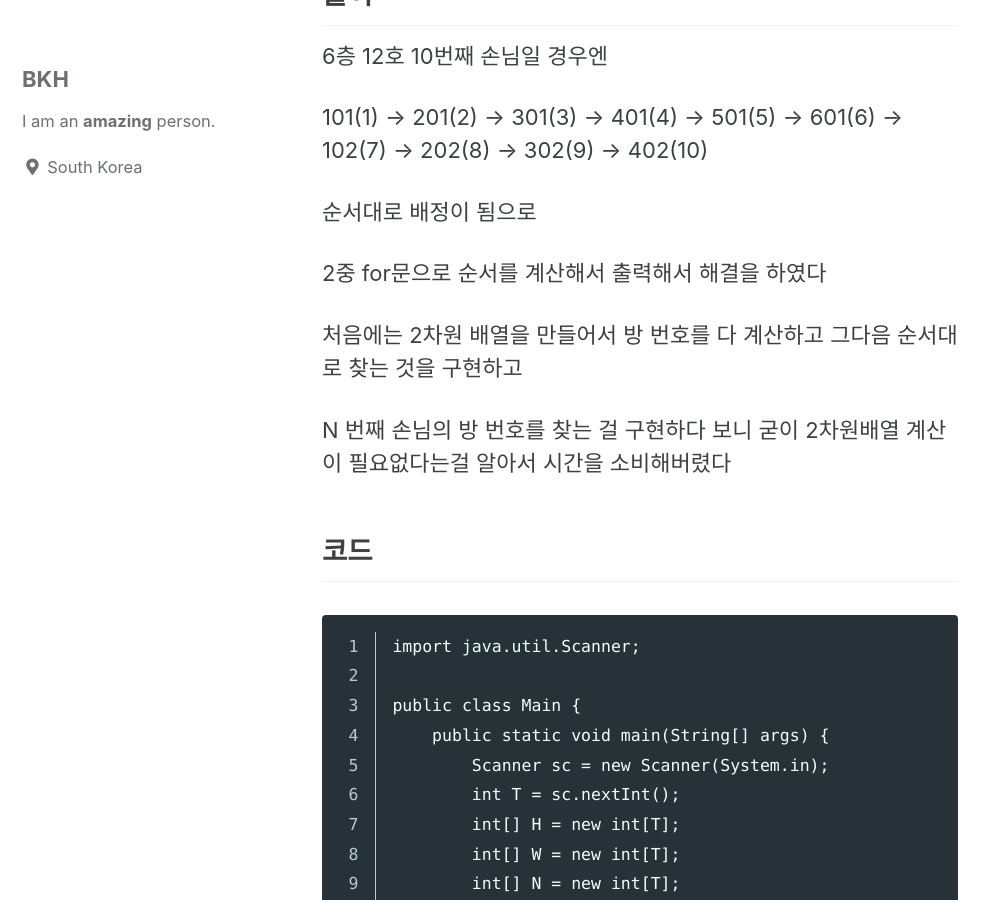
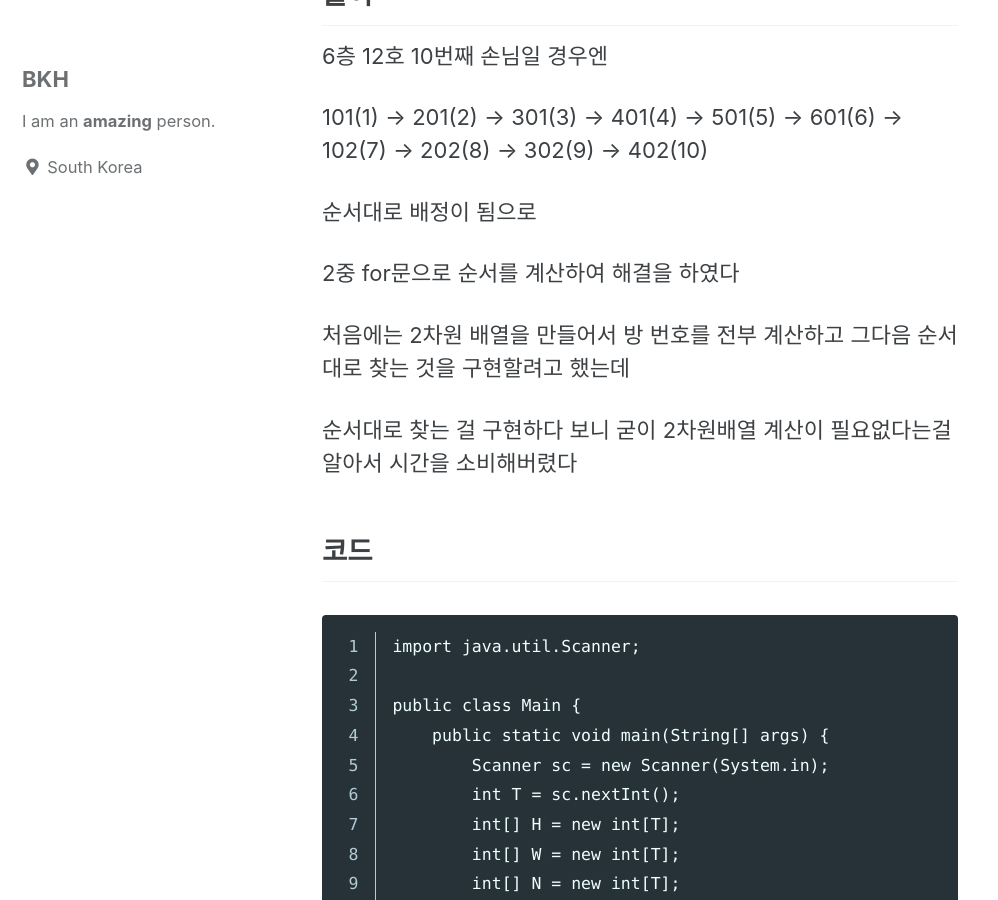
Before and after one commit to wizd100/wizd100.github.io, a Jekyll site: the page built from _posts/2020-09-24-boj-10250-java.md, in a window 1280 px wide and 900 px high, scrolled down 389 px. Shown: the whole window, without its empty margins (0-998 px from the left). Built offline with Jekyll 4.4.1, drawn with Linux system fonts in a browser that asks for light colours; cached includes are drawn as plain includes; comment, search, counter and statistics services are not loaded.

Commit message:
문장의 이상한 부분이 있어서 수정함

```diff
--- a/_posts/2020-09-24-boj-10250-java.md
+++ b/_posts/2020-09-24-boj-10250-java.md
@@ -17,11 +17,11 @@ comments: true
 
 순서대로 배정이 됨으로
 
-2중 for문으로 순서를 계산해서 출력해서 해결을 하였다
+2중 for문으로 순서를 계산하여 해결을 하였다
 
-처음에는 2차원 배열을 만들어서 방 번호를 다 계산하고 그다음 순서대로 찾는 것을 구현하고
+처음에는 2차원 배열을 만들어서 방 번호를 전부 계산하고 그다음 순서대로 찾는 것을 구현할려고 했는데
 
-N 번째 손님의 방 번호를 찾는 걸 구현하다 보니 굳이 2차원배열 계산이 필요없다는걸 알아서 시간을 소비해버렸다
+순서대로 찾는 걸 구현하다 보니 굳이 2차원배열 계산이 필요없다는걸 알아서 시간을 소비해버렸다
 
 ## 코드
 
```
